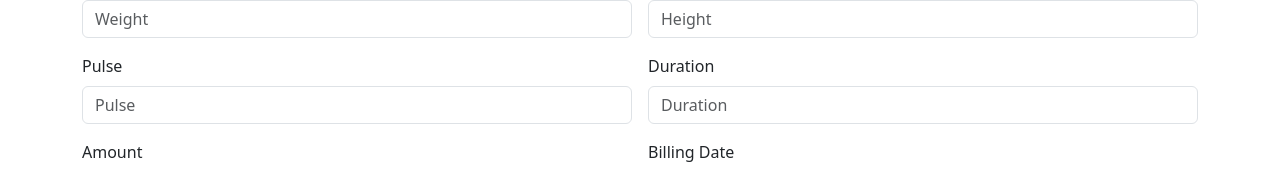
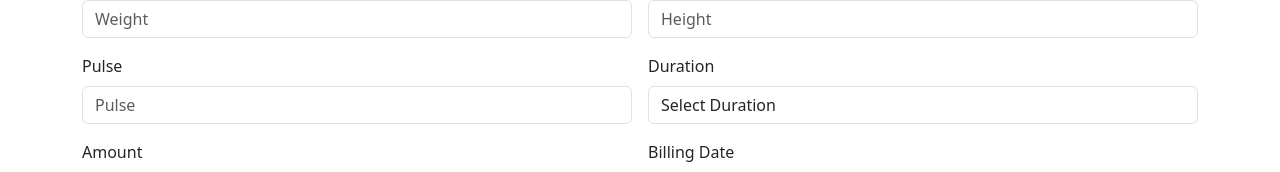
Before and after one commit to Rahulgautam8933/zym_frontend, a React (Vite) app: page /secondryClsses/updateData/1 in a window 1280 px wide. Shown: the part 330-502 px from the top of the page. Built offline with nearby package versions, Linux system fonts and the light colour scheme; no server answers.

Commit message:
Update EditData.jsx

```diff
--- a/src/components/SecondryClasses/EditData.jsx
+++ b/src/components/SecondryClasses/EditData.jsx
@@ -187,20 +187,32 @@ function EditData() {
               placeholder="Pulse"
             />
           </div>
-          <div className="col-6">
+       <div className="col-6">
             <label htmlFor="duration" className="form-label">
               Duration
             </label>
-            <input
-              type="number"
+            <select
               name="duration"
               value={formData.duration}
               onChange={handleChange}
               required
               className="form-control"
               id="duration"
-              placeholder="Duration"
-            />
+            >
+              <option value="">Select Duration</option>
+              <option value="30">1 Month</option>
+              <option value="60">2 Months</option>
+              <option value="90">3 Months</option>
+              <option value="120">4 Months</option>
+              <option value="150">5 Months</option>
+              <option value="180">6 Months</option>
+              <option value="210">7 Months</option>
+              <option value="240">8 Months</option>
+              <option value="270">9 Months</option>
+              <option value="300">10 Months</option>
+              <option value="330">11 Months</option>
+              <option value="360">12 Months</option>
+            </select>
           </div>
           <div className="col-6">
             <label htmlFor="amount" className="form-label">
```
